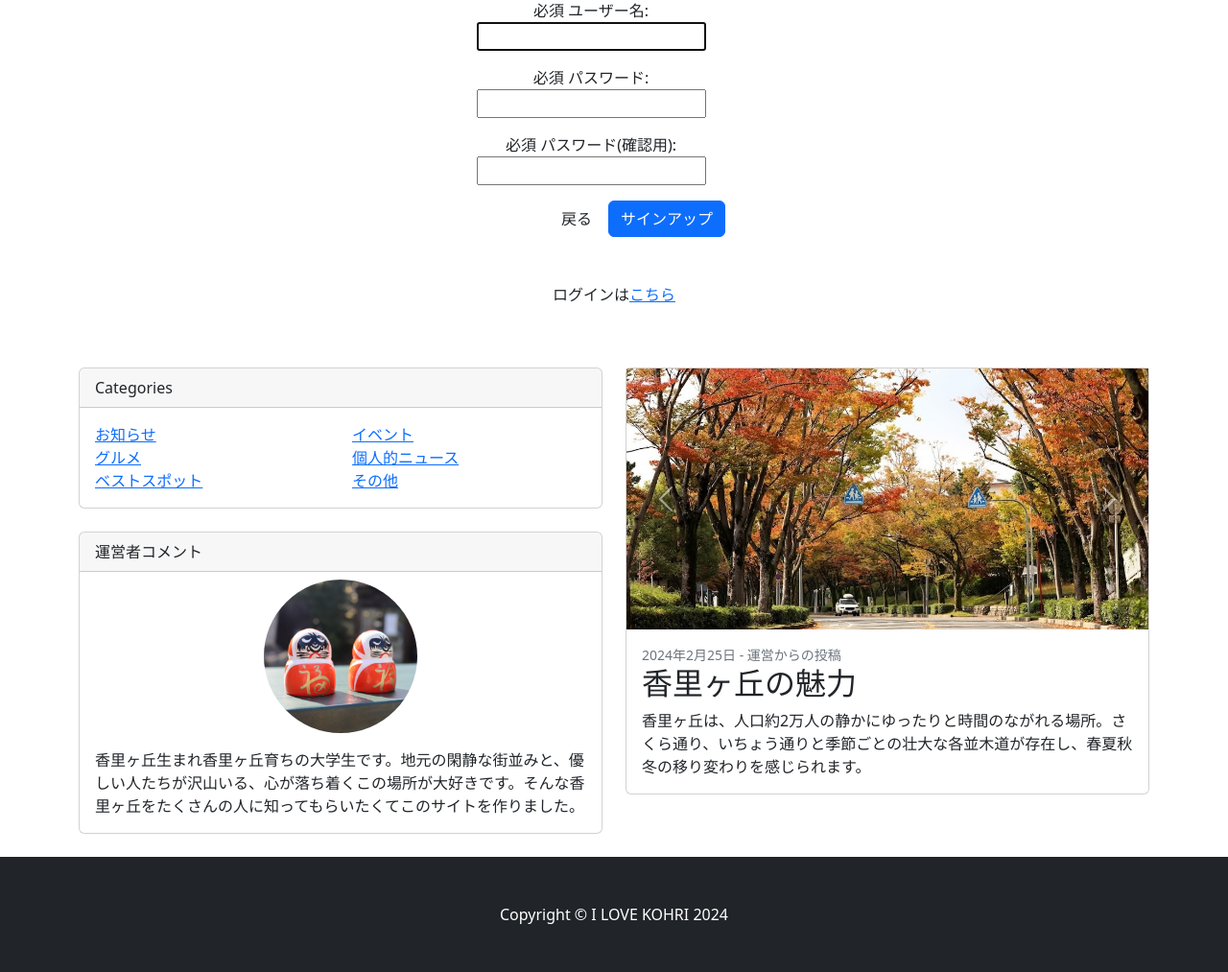
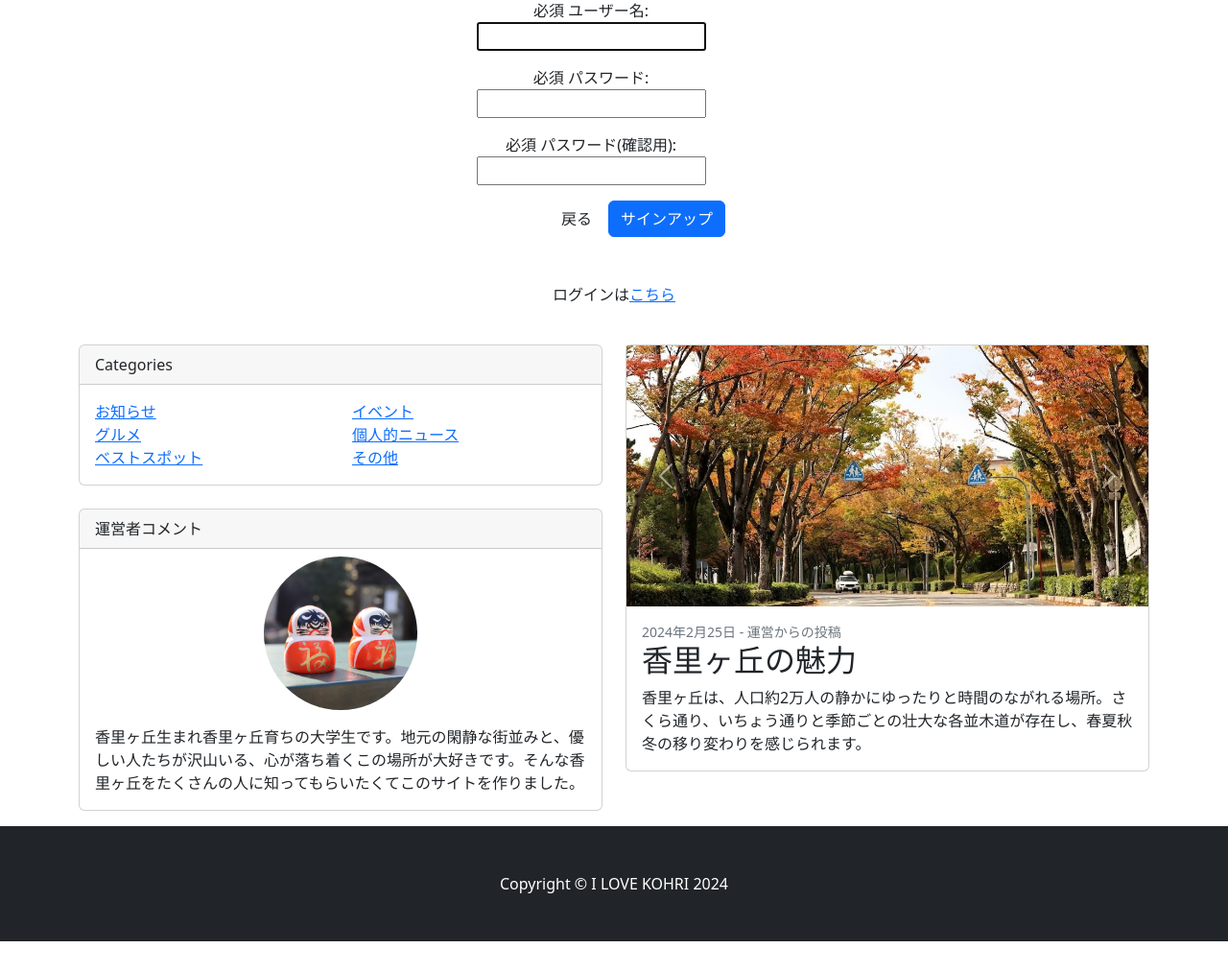
Before and after one commit to seyu0930/kohrigaoka_webapp, a Django app: page /accounts/signup/ in a window 1280 px wide. Shown: the part 360-1373 px from the top of the page at 96% size. After the commit the page ends 1341 px from the top, so only its background shows below. Run offline with Django 4.2, Linux system fonts and the light colour scheme; some libraries are stand-ins or nearby versions.

Commit message:
modify accounts_templates

```diff
--- a/templates/accounts_index.html
+++ b/templates/accounts_index.html
@@ -57,7 +57,7 @@
                     <!-- Side widgets-->
                     <div class="col-lg-6">
                         <!-- Categories widget-->
-                        <div class="card mb-4 mt-5">
+                        <div class="card mb-4 mt-4">
                             <div class="card-header">Categories</div>
                             <div class="card-body">
                                 <div class="row">
@@ -79,7 +79,7 @@
                             </div>
                         </div>
                         <!-- Side widget-->
-                        <div class="card mb-4">
+                        <div class="card">
                             <div class="card-header">運営者コメント</div>
                             <div class="text-center">
                             <img class="img-fluid img-profile rounded-circle mt-2" style="width:10rem;height:10rem;" src="/static/images/IMG_2596.JPG" alt="" /></div>
@@ -87,7 +87,7 @@
                         </div>
                     </div>
                     <div class="col-lg-6">
-                        <div class="card mb-4 mt-5">
+                        <div class="card mt-4">
                             {% include "statementsfrommanager_include.html" %}
                         </div>
                     </div>
@@ -96,7 +96,7 @@
             </div>
         </main>
         <!-- Footer-->
-        <footer class="py-5 bg-dark">
+        <footer class="py-5 bg-dark mt-3">
             <div class="container"><p class="m-0 text-center text-white">Copyright &copy; I LOVE KOHRI 2024</p></div>
         </footer>
         <!-- Bootstrap core JS-->
--- a/templates/statementsfrommanager_include.html
+++ b/templates/statementsfrommanager_include.html
@@ -1,5 +1,4 @@
 <!-- Featured blog post-->
-
 <div id="carouselExample" class="carousel slide">
     <div class="carousel-inner">
       <div class="carousel-item active">
```
